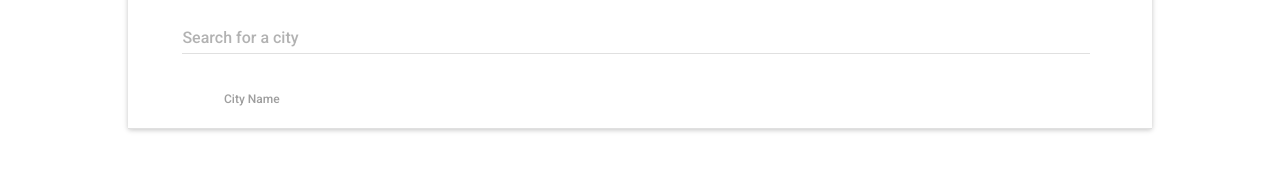
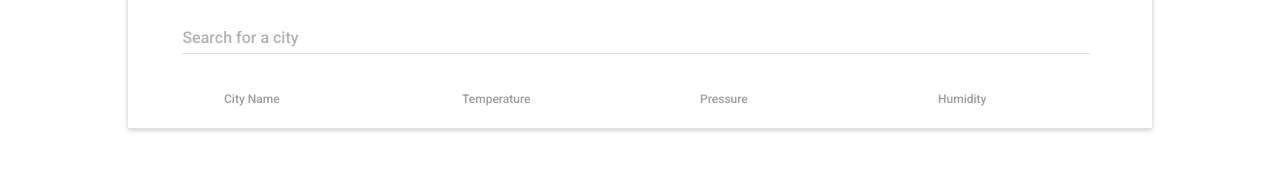
Before and after one commit to mayk93/OpenWeatherApp, a React (Create React App) app in the folder frontend/: page / in a window 1280 px wide. Shown: the part 314-484 px from the top of the page. Built offline with nearby package versions, Linux system fonts and the light colour scheme.

Commit message:
Changes:
1. Added more headers.

```diff
--- a/frontend/src/containers/WeatherList.js
+++ b/frontend/src/containers/WeatherList.js
@@ -43,6 +43,9 @@ class WeatherList extends Component {
                 <TableHeader displaySelectAll={false}>
                     <TableRow>
                         <TableHeaderColumn>City Name</TableHeaderColumn>
+                        <TableHeaderColumn>Temperature</TableHeaderColumn>
+                        <TableHeaderColumn>Pressure</TableHeaderColumn>
+                        <TableHeaderColumn>Humidity</TableHeaderColumn>
                     </TableRow>
                 </TableHeader>
 
```
